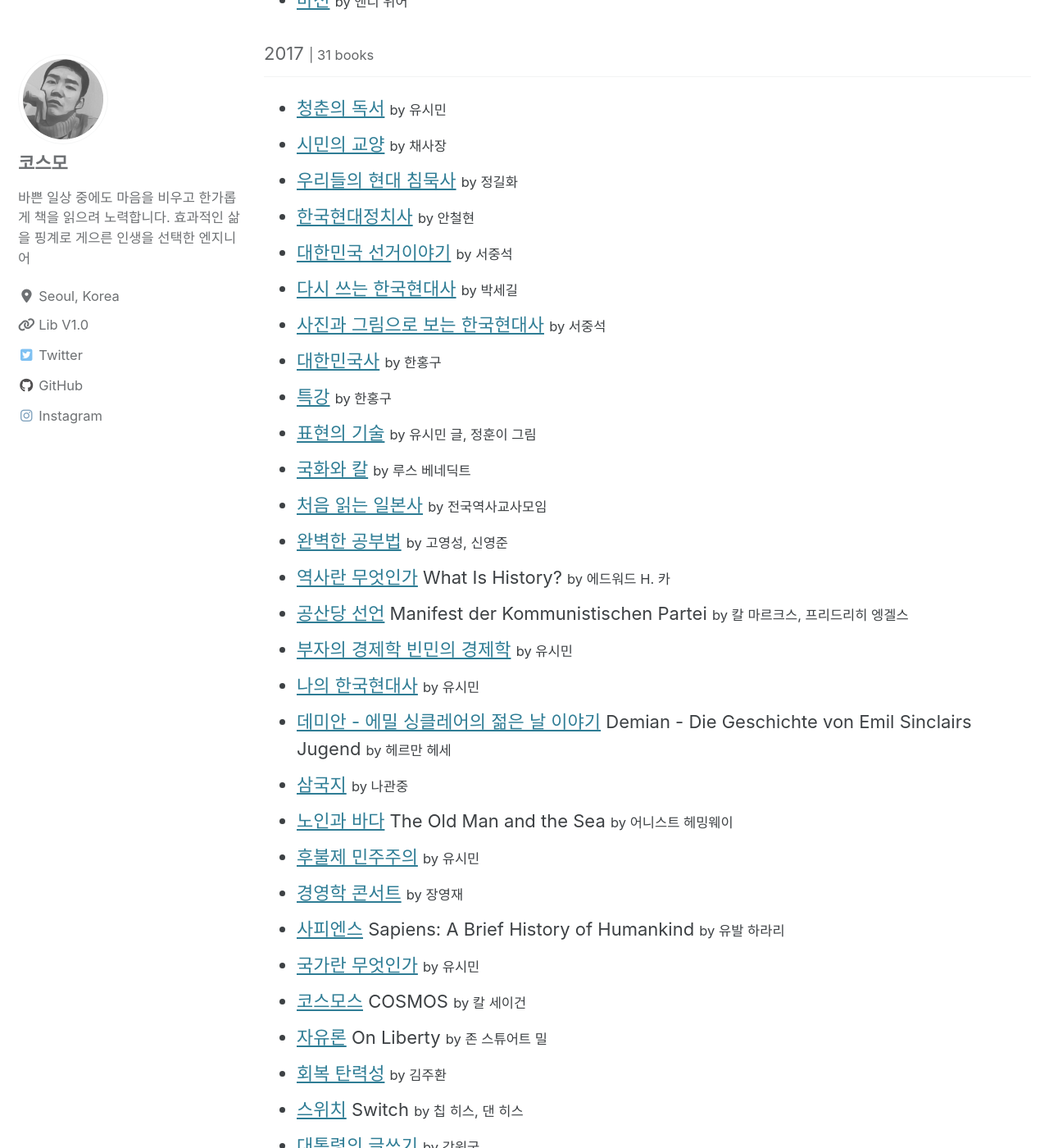
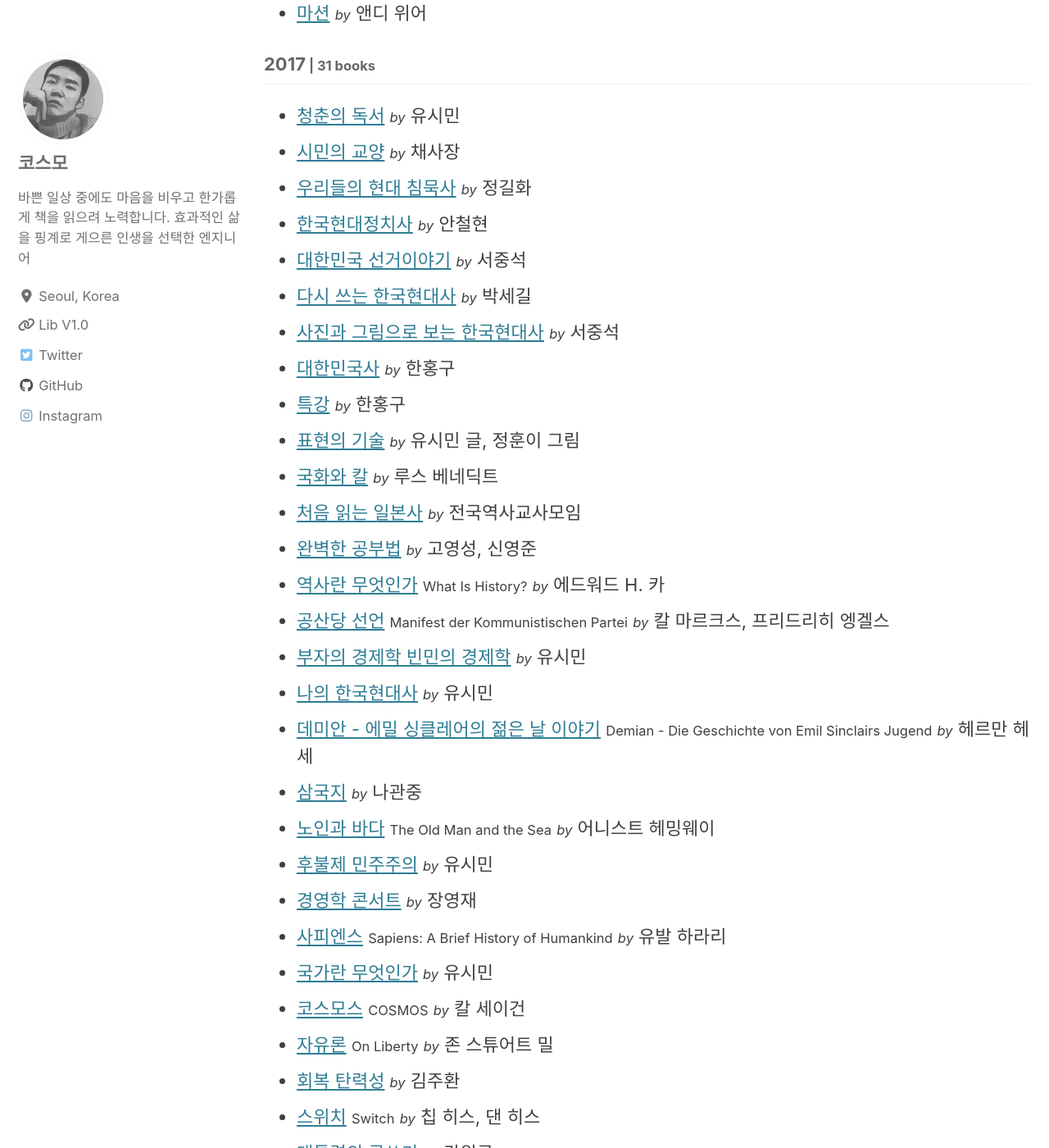
Before and after one commit to deftone2000/cosmo-s-archive, a Jekyll site: the page built from _pages/reading-list.html, in a window 1280 px wide and 1400 px high, scrolled down 2420 px. Shown: the whole window at 82% size. Built offline with Jekyll 4.4.1, drawn with Linux system fonts in a browser that asks for light colours; cached includes are drawn as plain includes; nearby versions of some CDN libraries; comment, search, counter and statistics services are not loaded; a style sheet for code colours, icons or effects is not loaded; some of the changed text lies outside the part shown.

Commit message:
no message

```diff
--- a/_data/reading.yml
+++ b/_data/reading.yml
@@ -1,4 +1,4 @@
-lastupdate: April 4, 2020
+lastupdate: 2020-04-05
 list:
   - year: "2020"
     books:
--- a/_pages/reading-list.html
+++ b/_pages/reading-list.html
@@ -6,25 +6,23 @@ author_profile: true
 classes: wide
 ---
 
-<div class="container">
-  <div class="last-update">Last updated {{ site.data.reading.lastupdate }}</div>
+  <h3 class="page__lead">Last updated {{ site.data.reading.lastupdate }}</h3>
   {% for entry in site.data.reading.list %}
-  <div class="year-container">
-    <div class="year">
-      <div class="archive__subtitle">{{ entry.year }} <span class="small">| {{ entry.books | size }} books</span></div>
+  <div class="">
+    <div class="">
+      <h1 class="archive__subtitle">{{ entry.year }}<span class="small"> | {{ entry.books | size }} books</span></h1>
     </div>
-    <div class="books">
+    <div class="">
       <ul class="reading-list {{ entry.year }}">
         {% for book in entry.books %}
         <li><a href="{{ book.cover }}" alt="_blank" rel="nofollow noopener">{{
             book.title
-          }}</a> {% if book.ori_title %}<span class="archive__item-title"> {{ book.ori_title }}</span>{% endif %}
-          <span class="small">by {{ book.author }}</span
-          >{% if book.star %}<span class="star">★</span>{% endif %}
+          }}</a> {% if book.ori_title %}<span class="small"> {{ book.ori_title }}</span>{% endif %}
+          <span class="page__content"> <i class="small">by</i> {{ book.author }}</span
+          >{% if book.star %}<span class="">★</span>{% endif %}
         </li>
         {% endfor %}
       </ul>
     </div>
   </div>
   {% endfor %}
-</div>
```
